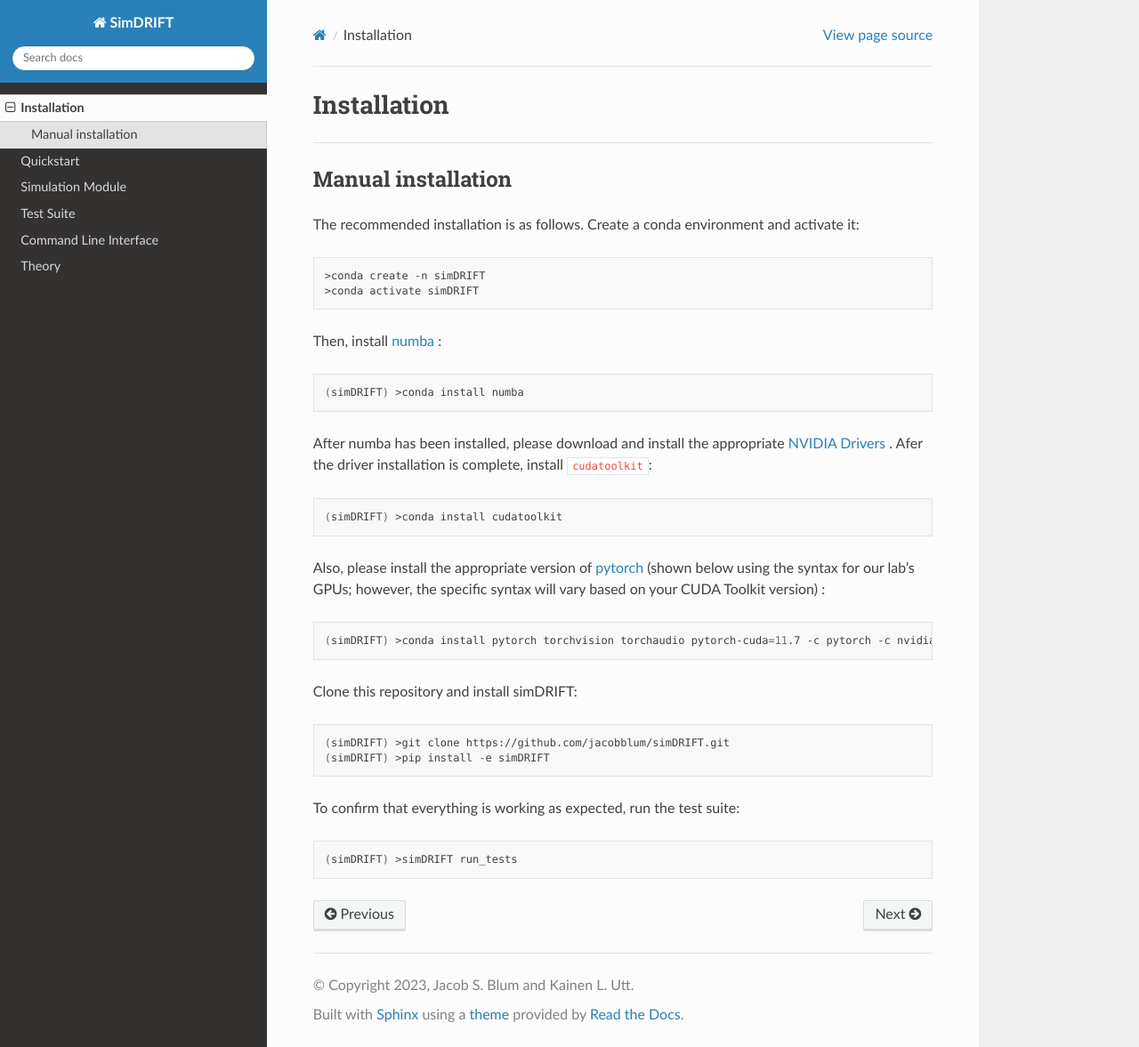
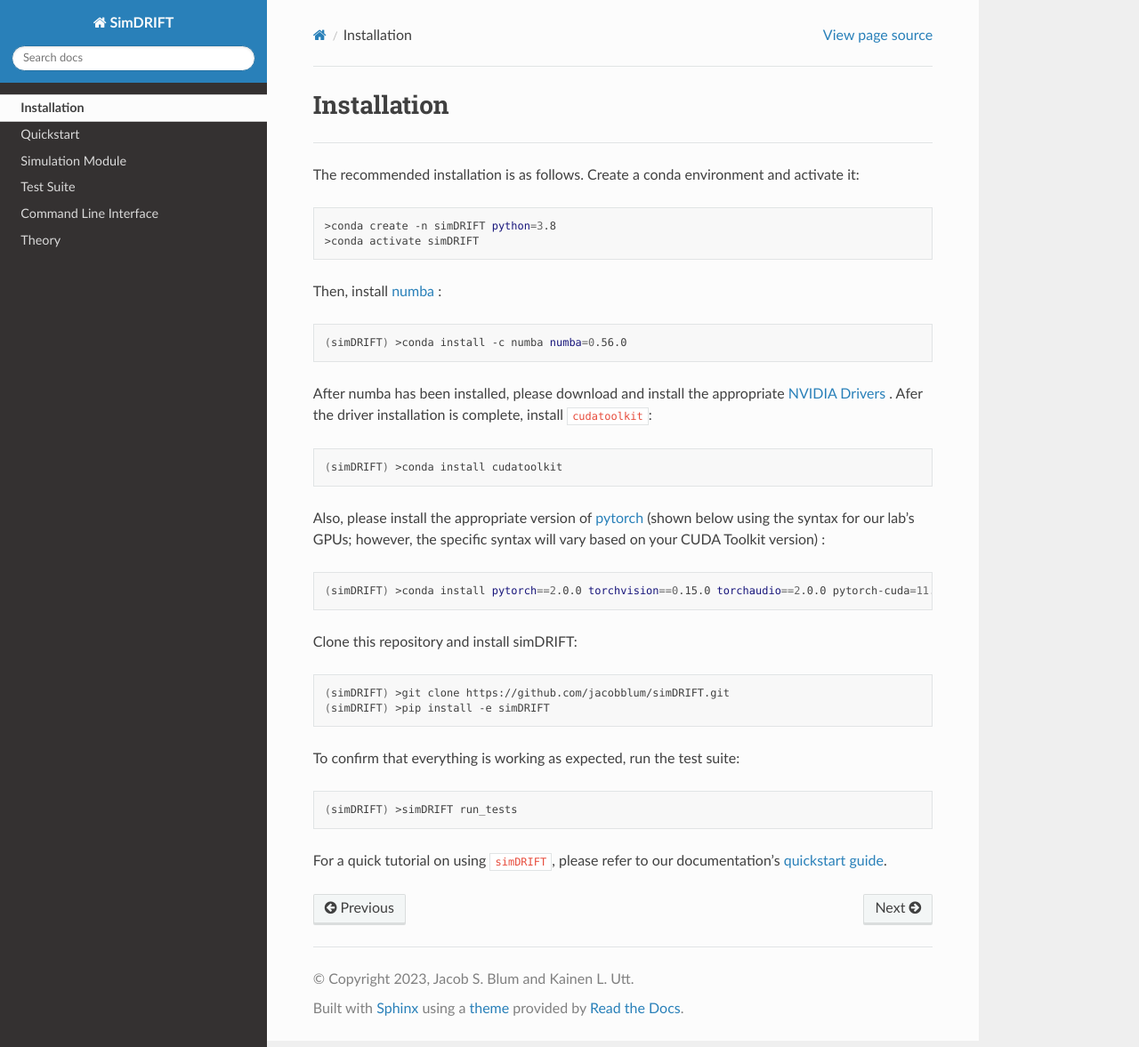
Before and after one commit to jacobblum/simDRIFT, a Sphinx documentation site: the page built from docs/source/install-index.rst, in a window 1280 px wide and 1177 px high. Shown: the whole window at 89% size. Built offline with Sphinx 7.4.7 and the Read the Docs theme 2.0.0, drawn with Linux system fonts in a browser that asks for light colours.

Commit message:
Update install-index.rst

```diff
--- a/docs/source/install-index.rst
+++ b/docs/source/install-index.rst
@@ -1,23 +1,20 @@
 *********************
 Installation
 *********************
-----------------------
-
-Manual installation
 ----------------------
 
 The recommended installation is as follows. Create a conda environment and activate it:
 
 .. code-block:: bash
 
-   >conda create -n simDRIFT
+   >conda create -n simDRIFT python=3.8
    >conda activate simDRIFT
 
 Then, install `numba <https://numba.pydata.org/numba-doc/latest/user/installing.html>`_ :
 
 .. code-block:: bash
 
-  (simDRIFT) >conda install numba
+  (simDRIFT) >conda install -c numba numba=0.56.0
 
 After numba has been installed, please download and install the appropriate `NVIDIA Drivers <https://www.nvidia.com/Download/index.aspx>`_ . Afer the driver installation is complete, install ``cudatoolkit``:
 
@@ -29,7 +26,7 @@ Also, please install the appropriate version of `pytorch <https://pytorch.org>`_
 
 .. code-block:: bash
 
-  (simDRIFT) >conda install pytorch torchvision torchaudio pytorch-cuda=11.7 -c pytorch -c nvidia
+  (simDRIFT) >conda install pytorch==2.0.0 torchvision==0.15.0 torchaudio==2.0.0 pytorch-cuda=11.7 -c pytorch -c nvidia
 
 Clone this repository and install simDRIFT:
 
@@ -43,3 +40,5 @@ To confirm that everything is working as expected, run the test suite:
 .. code-block:: bash
 
      (simDRIFT) >simDRIFT run_tests
+
+For a quick tutorial on using ``simDRIFT``, please refer to our documentation's `quickstart guide <https://simdrift.readthedocs.io/en/latest/quickstart-index.html>`_.
```
